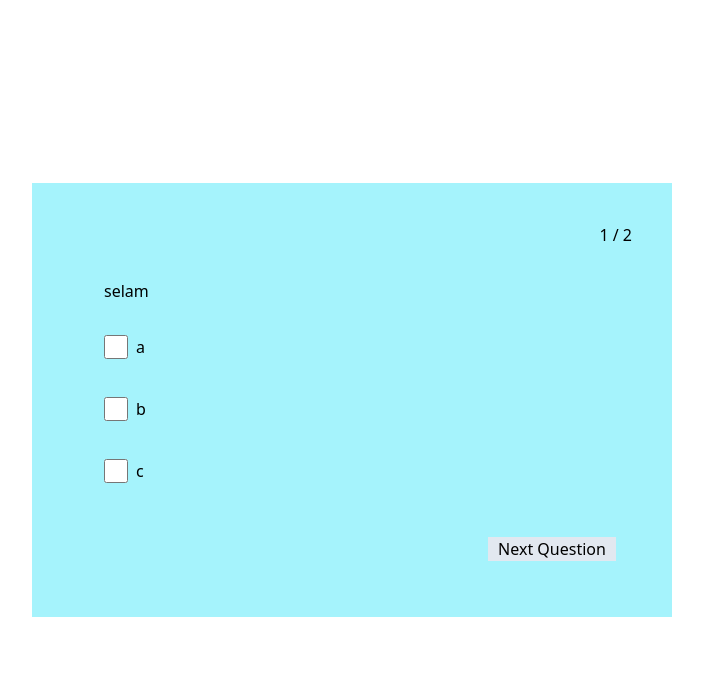
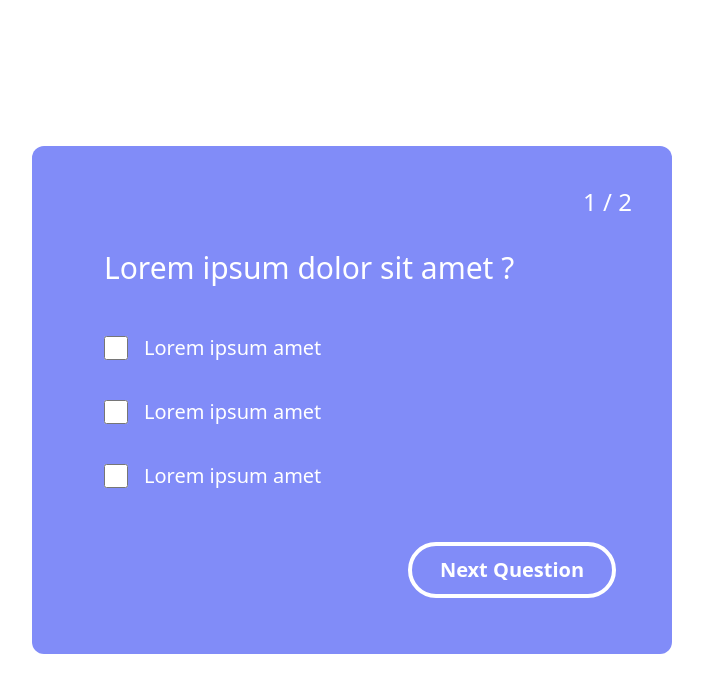
Before and after one commit to bahadirsofuoglu/questionform-react-tailwind-cypress, a React (Create React App) app: page / in a window 1280 px wide. Shown: the top 692 px of the page, without its empty margins (288-991 px from the left). Built offline with nearby package versions, Linux system fonts and the light colour scheme.

Commit message:
Style changes

```diff
--- a/src/components/Checkbox.jsx
+++ b/src/components/Checkbox.jsx
@@ -8,16 +8,18 @@ function Checkbox (props) {
   }
 
   return (
-    <div className='p-4'>
+    <div className={props.changedAnswer.id === 0 ? 'p-4 mt-4' : 'p-4'}>
       <label className='inline-flex items-center'>
         <input
           name={`answer-${props.changedAnswer.id}`}
           type='checkbox'
-          className='w-6 h-6 rounded'
+          className='text-indigo-500 w-6 h-6 mr-2 focus:ring-indigo-400 focus:ring-opacity-25 border border-gray-300 rounded'
           checked={props.changedAnswer.checked}
           onChange={checkboxHandler}
         />
-        <span className='ml-2'>{props.changedAnswer.text}</span>
+        <span className='ml-2 text-white text-xl '>
+          {props.changedAnswer.text}
+        </span>
       </label>
     </div>
   )
--- a/src/components/Form.jsx
+++ b/src/components/Form.jsx
@@ -28,13 +28,13 @@ function Form () {
   }
 
   return (
-    <div className='flex flex-col bg-cyan-200 p-10 w-1/2'>
-      <div id='header' className='flex justify-end w-full'>
+    <div className='flex flex-col bg-indigo-400 b p-10 w-1/2 rounded-xl'>
+      <div id='header' className='flex justify-end w-full text-2xl text-white '>
         <span>
           {currentQuestion + 1} / {questions.length}
         </span>
       </div>
-      <div className='p-4'>
+      <div className='p-4 '>
         {questions.map((question, index) => {
           if (currentQuestion === index) {
             return <FormContent key={`answer-${index}`} question={question} />
@@ -45,7 +45,7 @@ function Form () {
       </div>
       <div className='p-4 flex justify-end w-full'>
         <button
-          className='bg-slate-200 w-32'
+          className='w-52 h-14 rounded-full text-xl border-white border-4 bg-indigo-400 text-white font-semibold'
           disabled={disabled}
           onClick={onClickButton}
         >
--- a/src/components/FormContent.jsx
+++ b/src/components/FormContent.jsx
@@ -6,7 +6,7 @@ function FormContent (props) {
   return (
     <div>
       <div className='p-4'>
-        <p>{question.question}</p>
+        <p className='text-3xl text-white font-medium'>{question.question}</p>
       </div>
       {question.answers.map((answer, index) => (
         <Checkbox
--- a/src/store/form-context.jsx
+++ b/src/store/form-context.jsx
@@ -14,6 +14,7 @@ export const FormContextProvider = props => {
     const { questionId, changedAnswer } = data
 
     const newQuestions = questions.map(question => {
+      question.answer = changedAnswer
       if (question.id === questionId) {
         question.answers.map(answer => {
           if (answer.id === changedAnswer.id) {
--- a/src/store/items.js
+++ b/src/store/items.js
@@ -1,21 +1,21 @@
 export const items = [
   {
     id: 0,
-    question: 'selam',
+    question: 'Lorem ipsum dolor sit amet ? ',
     answers: [
       {
         id: 0,
-        text: 'a',
+        text: 'Lorem ipsum amet',
         checked: false
       },
       {
         id: 1,
-        text: 'b',
+        text: 'Lorem ipsum amet',
         checked: false
       },
       {
         id: 2,
-        text: 'c',
+        text: 'Lorem ipsum amet',
         checked: false
       }
     ],
```
Also changed, not shown: 1 other file (tests, documents, lock files or other folders).
